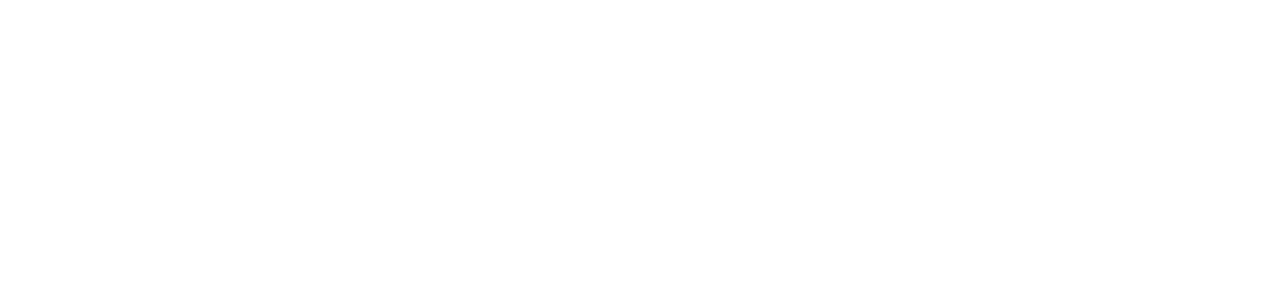
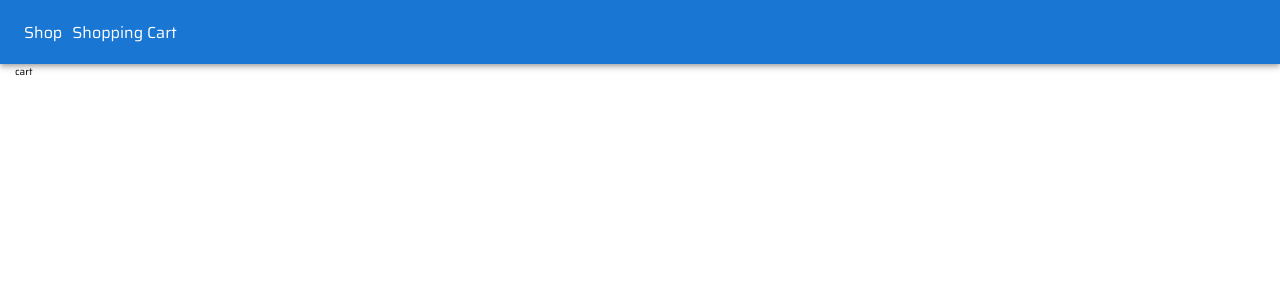
Before and after one commit to Denys1994q/medicine, a React (Create React App) app: page /cart in a window 1280 px wide. Before the commit this address had no page. Shown: the top 300 px of the page. Built offline with nearby package versions, Linux system fonts and the light colour scheme; a web font is replaced by a local one.

Commit message:
add header component, add browser router wrapper

```diff
--- a/package.json
+++ b/package.json
@@ -3,6 +3,9 @@
   "version": "0.1.0",
   "private": true,
   "dependencies": {
+    "@emotion/react": "^11.11.4",
+    "@emotion/styled": "^11.11.0",
+    "@mui/material": "^5.15.11",
     "@testing-library/jest-dom": "^5.17.0",
     "@testing-library/react": "^13.4.0",
     "@testing-library/user-event": "^13.5.0",
--- a/src/App.tsx
+++ b/src/App.tsx
@@ -1,17 +1,20 @@
 import "./App.sass";
-import { BrowserRouter as Router, Route, Routes } from "react-router-dom";
+import { Routes, Route } from "react-router-dom";
 import Home from "./screens/home/Home";
+import Cart from "./screens/cart/Cart";
+import Header from "./components/header/Header";
 
 function App() {
     return (
-        <Router>
+        <>
+            <Header />
             <section className='main-container'>
                 <Routes>
                     <Route path='/' element={<Home />} />
-                    {/* <Route path='/cart' element={<Cart />} /> */}
+                    <Route path='/cart' element={<Cart />} />
                 </Routes>
             </section>
-        </Router>
+        </>
     );
 }
 
--- /dev/null
+++ b/src/components/header/Header.sass
@@ -0,0 +1,5 @@
+.header__list
+    display: flex
+    gap: 10px
+    align-items: center
+    font-size: 16px
--- /dev/null
+++ b/src/components/header/Header.tsx
@@ -0,0 +1,24 @@
+import "./Header.sass";
+import AppBar from "@mui/material/AppBar";
+import Toolbar from "@mui/material/Toolbar";
+import Typography from "@mui/material/Typography";
+import { Link } from "react-router-dom";
+
+const Header = () => {
+    return (
+        <AppBar position='static'>
+            <Toolbar>
+                <ul className='header__list'>
+                    <li>
+                        <Link to='/'>Shop</Link>
+                    </li>
+                    <li>
+                        <Link to='/cart'>Shopping Cart</Link>
+                    </li>
+                </ul>
+            </Toolbar>
+        </AppBar>
+    );
+};
+
+export default Header;
--- a/src/index.tsx
+++ b/src/index.tsx
@@ -1,15 +1,14 @@
 import React from "react";
 import ReactDOM from "react-dom/client";
+import { BrowserRouter } from "react-router-dom";
 import App from "./App";
 import "./styles/index.sass";
-// import { Provider } from "react-redux";
-// import store from "./store/store";
 
 const root = ReactDOM.createRoot(document.getElementById("root") as HTMLElement);
 root.render(
     <React.StrictMode>
-        {/* <Provider store={store}> */}
-        <App />
-        {/* </Provider> */}
+        <BrowserRouter>
+            <App />
+        </BrowserRouter>
     </React.StrictMode>
 );
--- /dev/null
+++ b/src/screens/cart/Cart.tsx
@@ -0,0 +1,7 @@
+import './Cart'
+
+const Cart = () => {
+    return <>cart</>;
+};
+
+export default Cart;
```
Also changed, not shown: src/screens/cart/Cart.sass (added), 1 other file (tests, documents, lock files or other folders).
